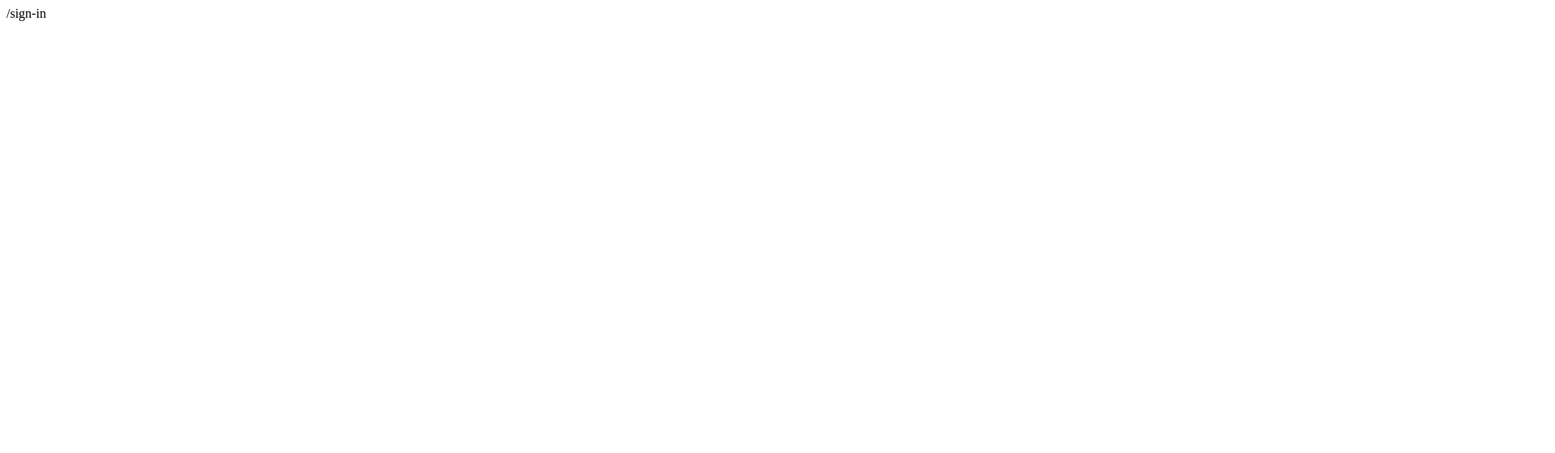
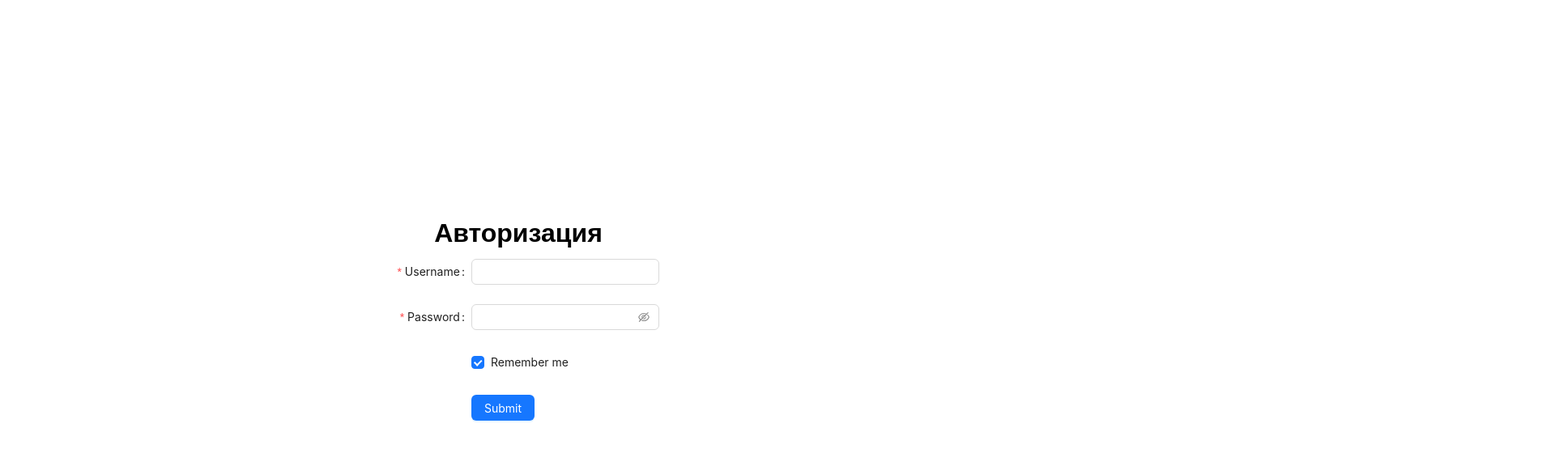
Before and after one commit to Sergey-Pavlov809/Pac-Man, a React (Vite) app in the folder packages/client/: page /sign-in in a window 1280 px wide. Shown: the top 560 px of the page at 81% size, 1920 px wide, since content can reach past the window. Built offline with nearby package versions, Linux system fonts and the light colour scheme.

Commit message:
feat(REC-24): Добавил страницу логина

```diff
--- a/packages/client/package.json
+++ b/packages/client/package.json
@@ -11,6 +11,7 @@
     "test": "jest ./"
   },
   "dependencies": {
+    "antd": "^5.12.1",
     "dotenv": "^16.0.2",
     "eslint-config-prettier": "^8.5.0",
     "prettier": "^2.7.1",
@@ -22,7 +23,7 @@
   "devDependencies": {
     "@testing-library/react": "^13.3.0",
     "@types/jest": "^28.1.8",
-    "@types/react": "^18.0.17",
+    "@types/react": "^18.2.43",
     "@types/react-dom": "^18.0.6",
     "@typescript-eslint/eslint-plugin": "^5.35.1",
     "@typescript-eslint/parser": "^5.35.1",
--- a/packages/client/src/App.tsx
+++ b/packages/client/src/App.tsx
@@ -1,18 +1,18 @@
 import { useEffect } from 'react'
 import './App.css'
+import { Navigate } from 'react-router-dom'
 
 function App(): JSX.Element {
   useEffect(() => {
-    const fetchServerData = async (): Promise<void> => {
-      const url = `http://localhost:${__SERVER_PORT__}`
-      const response = await fetch(url)
-      const data = await response.json()
-      console.log(data)
-    }
-
-    fetchServerData()
+    //const fetchServerData = async (): Promise<void> => {
+    //const url = `http://localhost:${__SERVER_PORT__}`
+    //const response = await fetch(url)
+    //const data = await response.json()
+    //  console.log(data)
+    //}
+    //fetchServerData()
   }, [])
-  return <div className="App">Вот тут будет жить ваше приложение :)</div>
+  return <Navigate to="/sign-in" replace={true} />
 }
 
 export default App
--- a/packages/client/src/index.css
+++ b/packages/client/src/index.css
@@ -0,0 +1,25 @@
+body {
+  min-width: 1920px;
+  max-width: 1920px;
+  margin: 0;
+  padding: 0;
+  font-weight: 400;
+  font-size: 16px;
+  font-family: 'PT Root UI', 'Arial', sans-serif;
+  line-height: 22px;
+  text-transform: none;
+}
+
+a {
+  text-decoration: none;
+}
+
+*,
+*::before,
+*::after {
+  box-sizing: border-box;
+}
+
+html {
+  box-sizing: border-box;
+}
--- a/packages/client/src/main.tsx
+++ b/packages/client/src/main.tsx
@@ -3,6 +3,7 @@ import ReactDOM from 'react-dom/client'
 import App from './App'
 import './index.css'
 import { createBrowserRouter, RouterProvider } from 'react-router-dom'
+import SignIn from './pages/SignIn'
 
 const router = createBrowserRouter([
   {
@@ -11,7 +12,7 @@ const router = createBrowserRouter([
   },
   {
     path: '/sign-in',
-    element: <div>/sign-in</div>,
+    element: <SignIn />,
   },
   {
     path: '/sign-up',
@@ -43,7 +44,7 @@ const router = createBrowserRouter([
   },
   {
     path: '*',
-    element: <div>'*'</div>,
+    element: <div>*</div>,
   },
 ])
 
--- /dev/null
+++ b/packages/client/src/pages/SignIn/SignIn.tsx
@@ -0,0 +1,72 @@
+import { Button, Checkbox, Form, Input } from 'antd'
+import './Styless.css'
+
+const onFinish = (values: unknown): undefined => {
+  // eslint-disable-next-line no-console
+  console.log('Success:', values)
+}
+
+const onFinishFailed = (errorInfo: unknown): undefined => {
+  // eslint-disable-next-line no-console
+  console.log('Failed:', errorInfo)
+}
+
+type FieldType = {
+  username?: string
+  password?: string
+  remember?: string
+}
+//
+function SignIn(): React.FC {
+  return (
+    <div className="container">
+      <h1>Авторизация</h1>
+      <div>
+        <Form
+          name="basic"
+          labelCol={{ span: 8 }}
+          wrapperCol={{ span: 16 }}
+          style={{ maxWidth: 600 }}
+          initialValues={{ remember: true }}
+          onFinish={onFinish}
+          onFinishFailed={onFinishFailed}
+          autoComplete="off">
+          <Form.Item<FieldType>
+            label="Username"
+            name="username"
+            rules={[
+              { required: true, message: 'Please input your username!' },
+              { len: 3, message: 'Length should be more then 3' },
+            ]}>
+            <Input />
+          </Form.Item>
+
+          <Form.Item<FieldType>
+            label="Password"
+            name="password"
+            rules={[
+              { required: true, message: 'Please input your password!' },
+              { len: 5, message: 'Length should be more then 5' },
+            ]}>
+            <Input.Password />
+          </Form.Item>
+
+          <Form.Item<FieldType>
+            name="remember"
+            valuePropName="checked"
+            wrapperCol={{ offset: 8, span: 16 }}>
+            <Checkbox>Remember me</Checkbox>
+          </Form.Item>
+
+          <Form.Item wrapperCol={{ offset: 8, span: 16 }}>
+            <Button type="primary" htmlType="submit">
+              Submit
+            </Button>
+          </Form.Item>
+        </Form>
+      </div>
+    </div>
+  )
+}
+
+export default SignIn
--- /dev/null
+++ b/packages/client/src/pages/SignIn/Styless.css
@@ -0,0 +1,9 @@
+.container {
+  width: 100vw;
+  height: 100vh;
+
+  display: flex;
+  flex-direction: column;
+  justify-content: center;
+  align-items: center;
+}
--- /dev/null
+++ b/packages/client/src/pages/SignIn/index.ts
@@ -0,0 +1,3 @@
+import SignIn from './SignIn'
+
+export default SignIn
```
